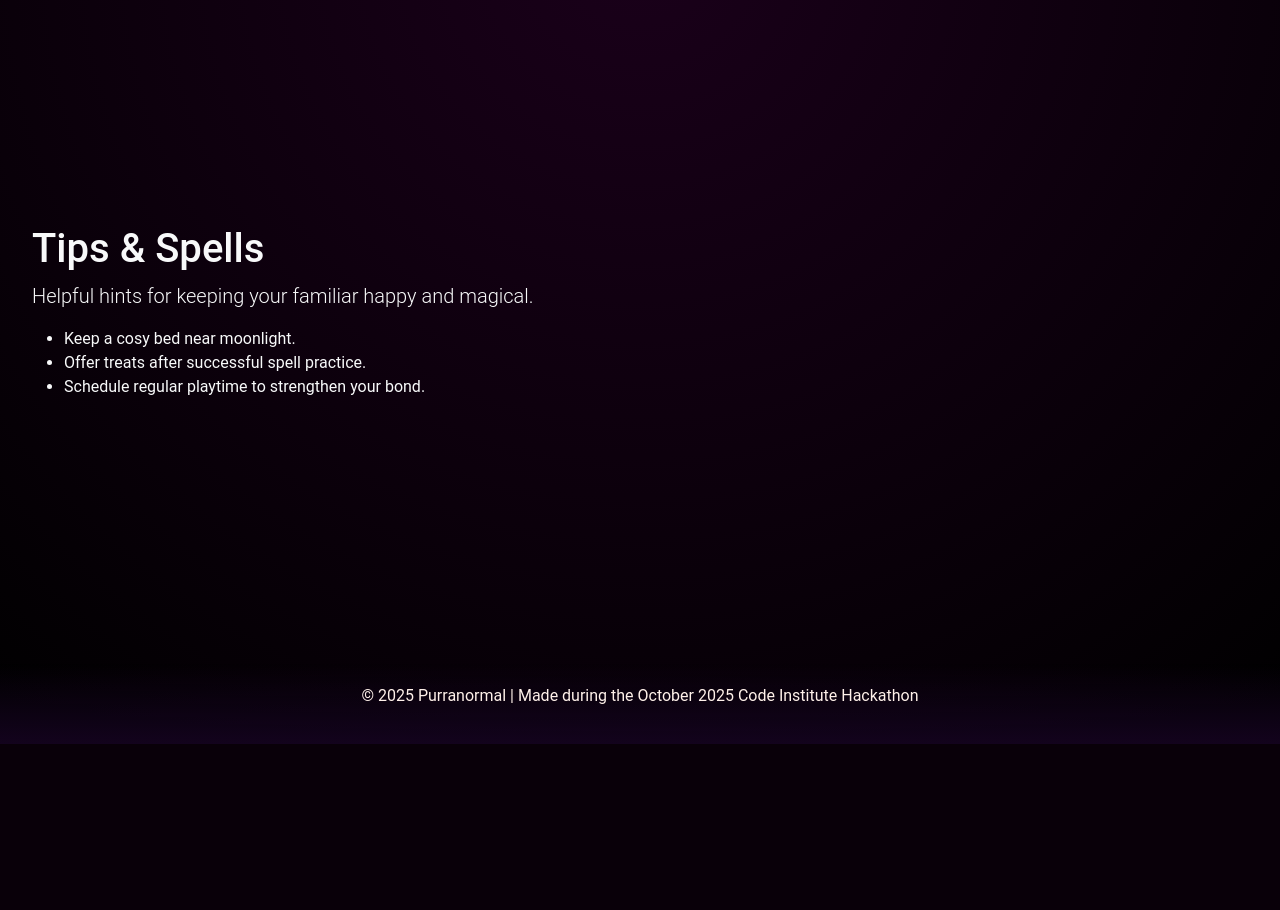
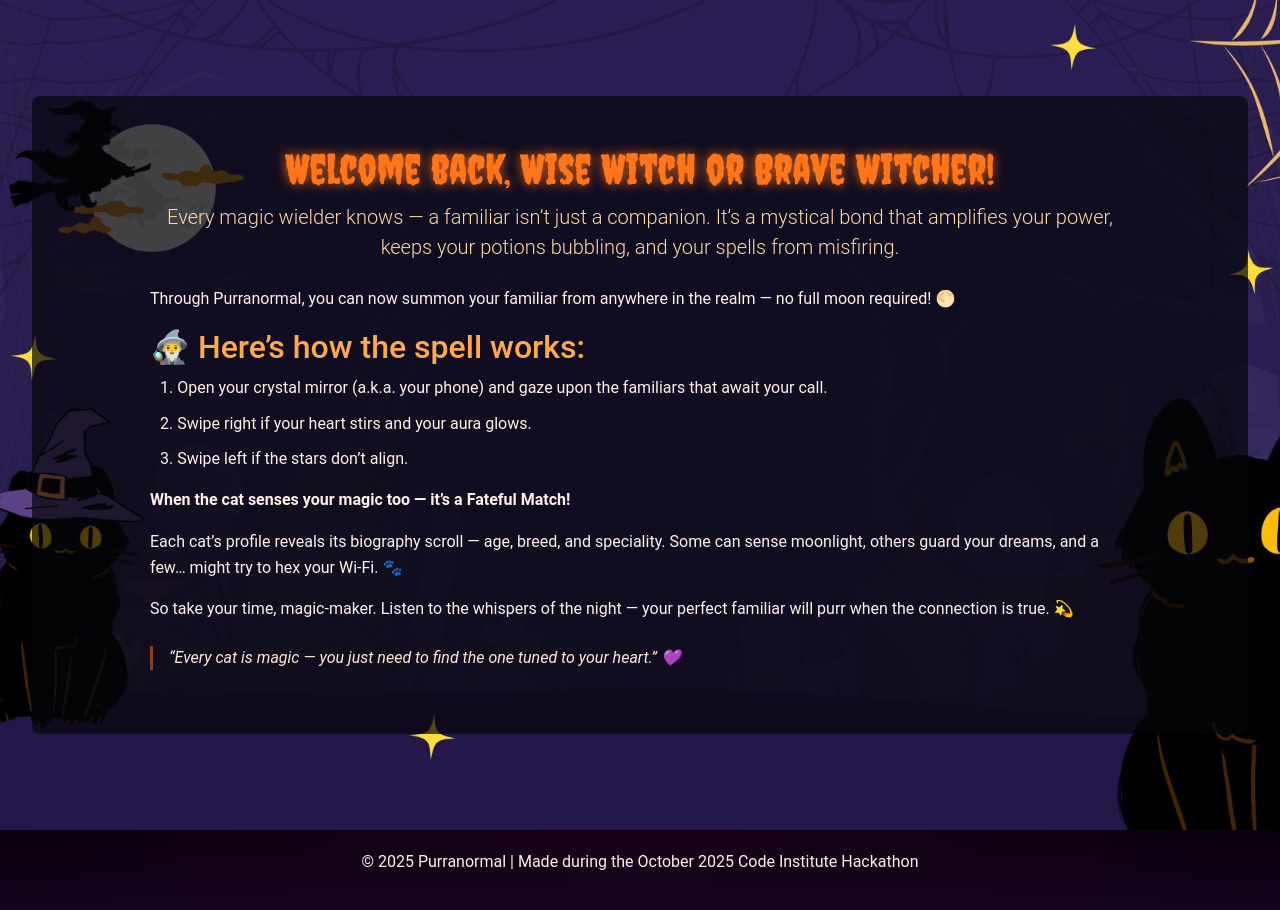
Before and after one commit to hannahro15/CI-Halloween-Hackathon-25, a Django app: page /tips/ in a window 1280 px wide. Shown: the part 56-966 px from the top of the page. Before the commit the page ends 800 px from the top, so only its background shows below. Run offline with Django 4.2, Linux system fonts and the light colour scheme.

Commit message:
Revamp tips page layout and content

```diff
--- a/templates/tips.html
+++ b/templates/tips.html
@@ -5,19 +5,38 @@
 
 {% block content %}
 
+{% block extra_head %}
 <link rel="stylesheet" href="{% static 'css/tips.css' %}">
+{% endblock %}
 
-<main class="tips-hero" style="padding: 2rem;">
-	<section>
-		<h1>Tips & Spells</h1>
-		<p class="lead">Helpful hints for keeping your familiar happy and magical.</p>
+<main class="tips-hero" style="background-image: url('{% static 'images/background.jpg' %}');">
+	<div class="tips-overlay">
+		<section class="tips-container text-light">
+			<header class="tips-header text-center mb-4">
+				<h1 class="spooky-text">Welcome back, Wise Witch or Brave Witcher!</h1>
+				<p class="lead">Every magic wielder knows — a familiar isn’t just a companion. It’s a mystical bond that amplifies your power, keeps your potions bubbling, and your spells from misfiring.</p>
+			</header>
 
-		<ul>
-			<li>Keep a cosy bed near moonlight.</li>
-			<li>Offer treats after successful spell practice.</li>
-			<li>Schedule regular playtime to strengthen your bond.</li>
-		</ul>
-	</section>
+			<div class="tips-body">
+				<p>Through Purranormal, you can now summon your familiar from anywhere in the realm — no full moon required! 🌕</p>
+
+				<h2 class="subheading">🧙‍♂️ Here’s how the spell works:</h2>
+				<ol class="spell-steps">
+					<li>Open your crystal mirror (a.k.a. your phone) and gaze upon the familiars that await your call.</li>
+					<li>Swipe right if your heart stirs and your aura glows.</li>
+					<li>Swipe left if the stars don’t align.</li>
+				</ol>
+
+				<p class="note">When the cat senses your magic too — it’s a Fateful Match!</p>
+
+				<p>Each cat’s profile reveals its biography scroll — age, breed, and speciality. Some can sense moonlight, others guard your dreams, and a few… might try to hex your Wi-Fi. 🐾</p>
+
+				<p>So take your time, magic-maker. Listen to the whispers of the night — your perfect familiar will purr when the connection is true. 💫</p>
+
+				<blockquote class="final-quote">“Every cat is magic — you just need to find the one tuned to your heart.” 💜</blockquote>
+			</div>
+		</section>
+	</div>
 </main>
 
 {% endblock %}
```
